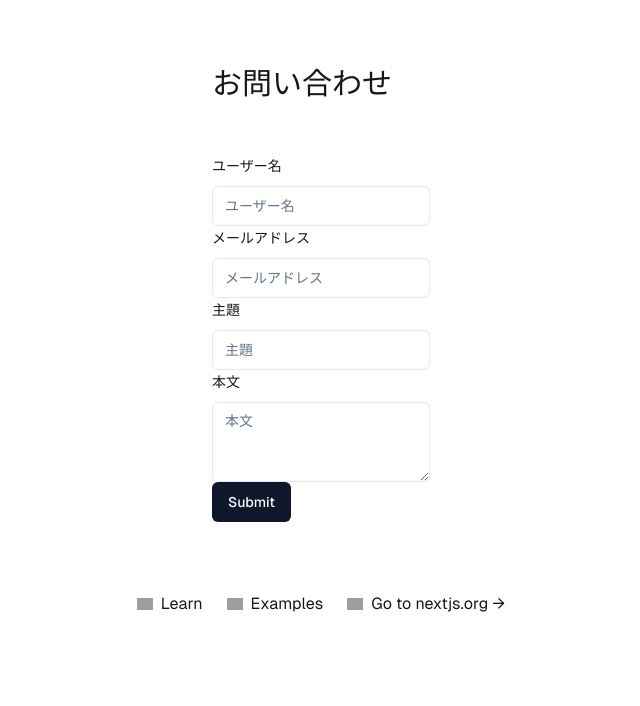
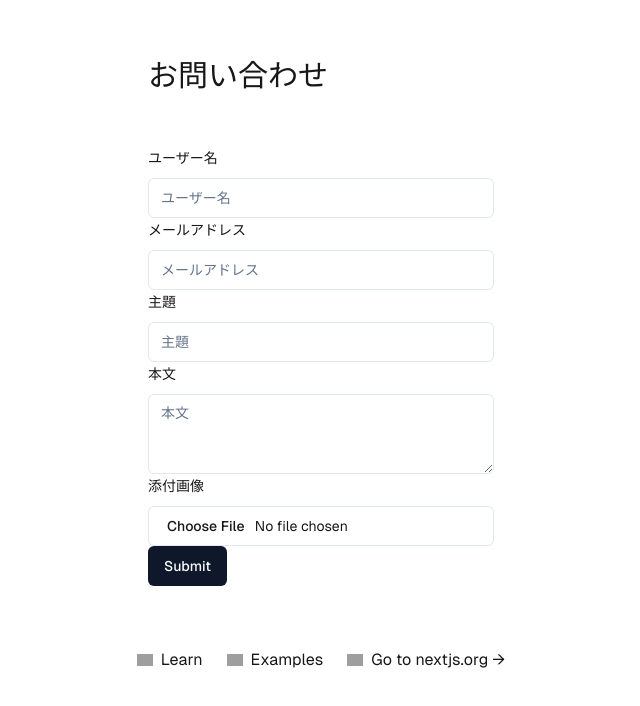
Before and after one commit to shu-ken/auth-form-with-nextjs, a Next.js app: page / in a window 1280 px wide. Shown: the part 106-812 px from the top of the page, without its empty margins (319-959 px from the left). Built offline with nearby package versions, Linux system fonts and the light colour scheme; grey boxes are pictures that could not be loaded.

Commit message:
ファイル送信項目をお問い合わせフォームに追加する

```diff
--- a/components/Mailform/Mailform.tsx
+++ b/components/Mailform/Mailform.tsx
@@ -63,6 +63,20 @@ const Mailform = () => {
             </FormItem>
           )}
         />
+
+        <FormField
+          control={form.control}
+          name="file"
+          render={({ field }) => (
+            <FormItem>
+              <FormLabel>添付画像</FormLabel>
+              <FormControl>
+                <Input accept="image/" type="file" placeholder="主題" {...field} />
+              </FormControl>
+              <FormMessage />
+            </FormItem>
+          )}
+        />
         <Button type="submit">Submit</Button>
       </form>
     </Form>
```
